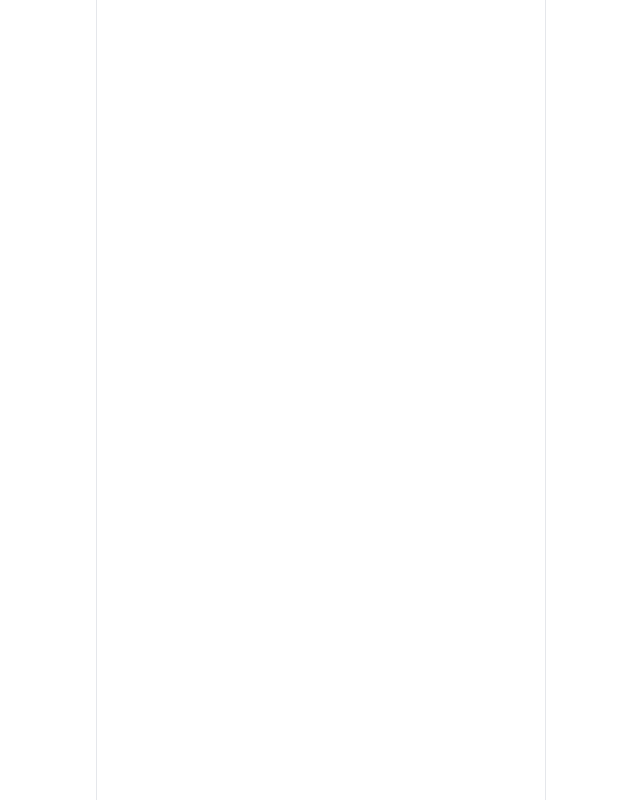
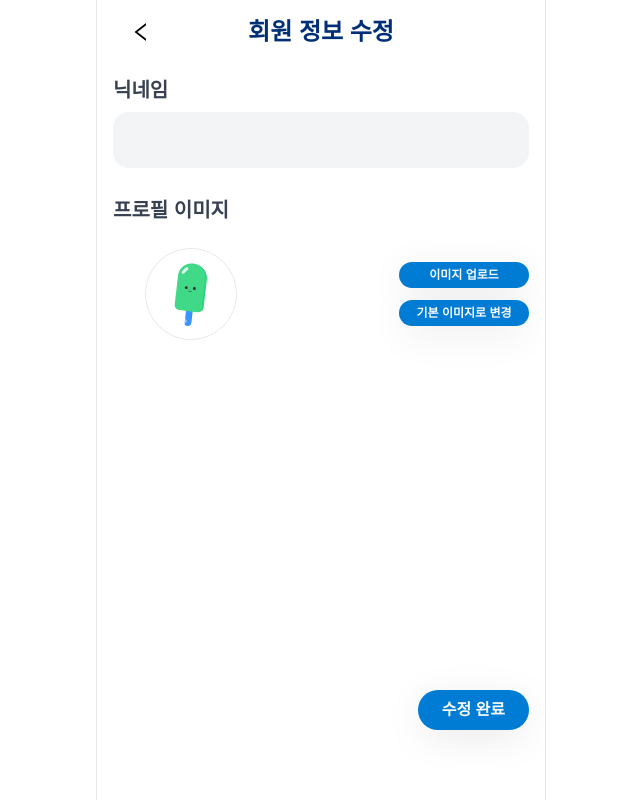
Before and after one commit to LikeLion-KW-TEAM2/TEAM_2_FE, a React (Vite) app: page /mypage/account-info in a window 1280 px wide. Before the commit this address had no page. Shown: the whole page, without its empty margins (319-959 px from the left). Built offline with nearby package versions, Linux system fonts and the light colour scheme; a web font is replaced by a local one.

Commit message:
feat : 회원 정보 수정 페이지 구현

```diff
--- a/src/components/Button.tsx
+++ b/src/components/Button.tsx
@@ -7,6 +7,7 @@ interface IButton {
   children: ReactNode
   disabled?: boolean
   error?: boolean
+  className?: string
   handleClick?: () => void
 }
 
@@ -17,6 +18,7 @@ const Button = ({
   children,
   disabled = false,
   error = false,
+  className,
   handleClick,
 }: IButton) => {
   let style = ''
@@ -28,7 +30,7 @@ const Button = ({
   return (
     <button
       type={type}
-      className={`flex-shrink-0 rounded-full bg-primary-600 font-bold text-secondary-50 shadow-large transition-all hover:scale-[1.02] ${width} ${style} ${error && 'bg-error-primary'} ${disabled && 'bg-secondary-50'}`}
+      className={`flex-shrink-0 rounded-full bg-primary-600 font-bold text-secondary-50 shadow-large transition-all hover:scale-[1.02] ${width} ${style} ${error && 'bg-error-primary'} ${disabled && 'bg-secondary-50'} ${className}`}
       disabled={disabled}
       onClick={handleClick}
     >
--- a/src/components/Router.tsx
+++ b/src/components/Router.tsx
@@ -4,6 +4,7 @@ import Friend from '@/pages/friend/Friend'
 import FriendSearch from '@/pages/friend/FriendSearch'
 import Guestbook from '@/pages/guestbook/Guestbook'
 import Icecream from '@/pages/icecream/Icecream'
+import AccountInfo from '@/pages/mypage/AccountInfo'
 import Mypage from '@/pages/mypage/Mypage'
 import Record from '@/pages/record/Record'
 import { Route, Routes } from 'react-router-dom'
@@ -19,6 +20,7 @@ const Router = () => {
       <Route path="/guestbook" element={<Guestbook />} />
       <Route path="/icecream" element={<Icecream />} />
       <Route path="/mypage" element={<Mypage />} />
+      <Route path="/mypage/account-info" element={<AccountInfo />} />
     </Routes>
   )
 }
--- /dev/null
+++ b/src/pages/mypage/AccountInfo.tsx
@@ -0,0 +1,44 @@
+import Button from '@/components/Button'
+import { InputField } from '@/components/InputField'
+import SubHeader from '@/components/SubHeader'
+import defaultImg from '@/assets/images/default.svg'
+
+const AccountInfo = () => {
+  return (
+    <div>
+      <SubHeader hidden>회원 정보 수정</SubHeader>
+
+      <div className="flexColumn gap-7">
+        <InputField>
+          <InputField.Label>닉네임</InputField.Label>
+          <InputField.Input type="text" />
+        </InputField>
+
+        <InputField>
+          <InputField.Label>프로필 이미지</InputField.Label>
+          <div className="flexBetweenAlign mt-4">
+            <img
+              src={defaultImg}
+              className="ml-8 h-[92px] w-[92px] rounded-full border-[0.9px] border-secondary-200"
+              alt="profile-img"
+            />
+            <div className="flexColumn w-[130px] gap-3">
+              <Button width="w-full" size="xsmall">
+                이미지 업로드
+              </Button>
+              <Button width="w-full" size="xsmall">
+                기본 이미지로 변경
+              </Button>
+            </div>
+          </div>
+        </InputField>
+      </div>
+
+      <Button className="absolute bottom-[70px] right-4" size="medium">
+        수정 완료
+      </Button>
+    </div>
+  )
+}
+
+export default AccountInfo
```
